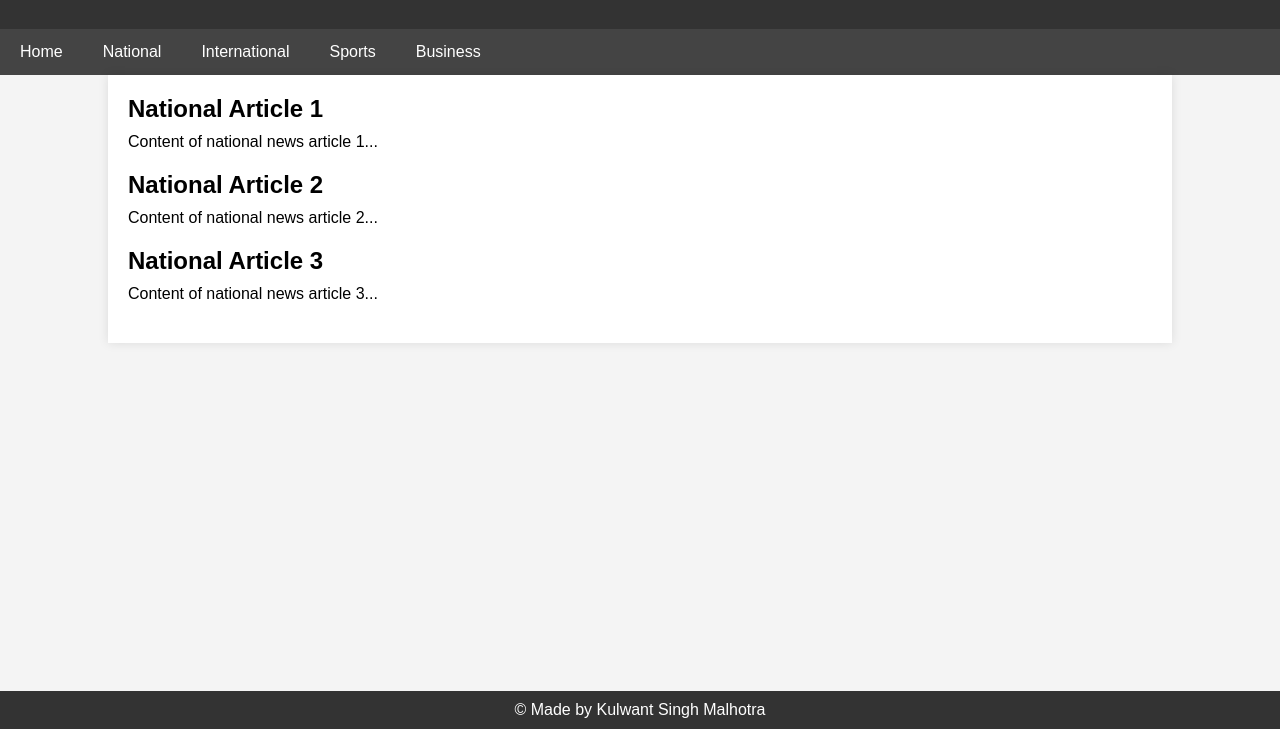
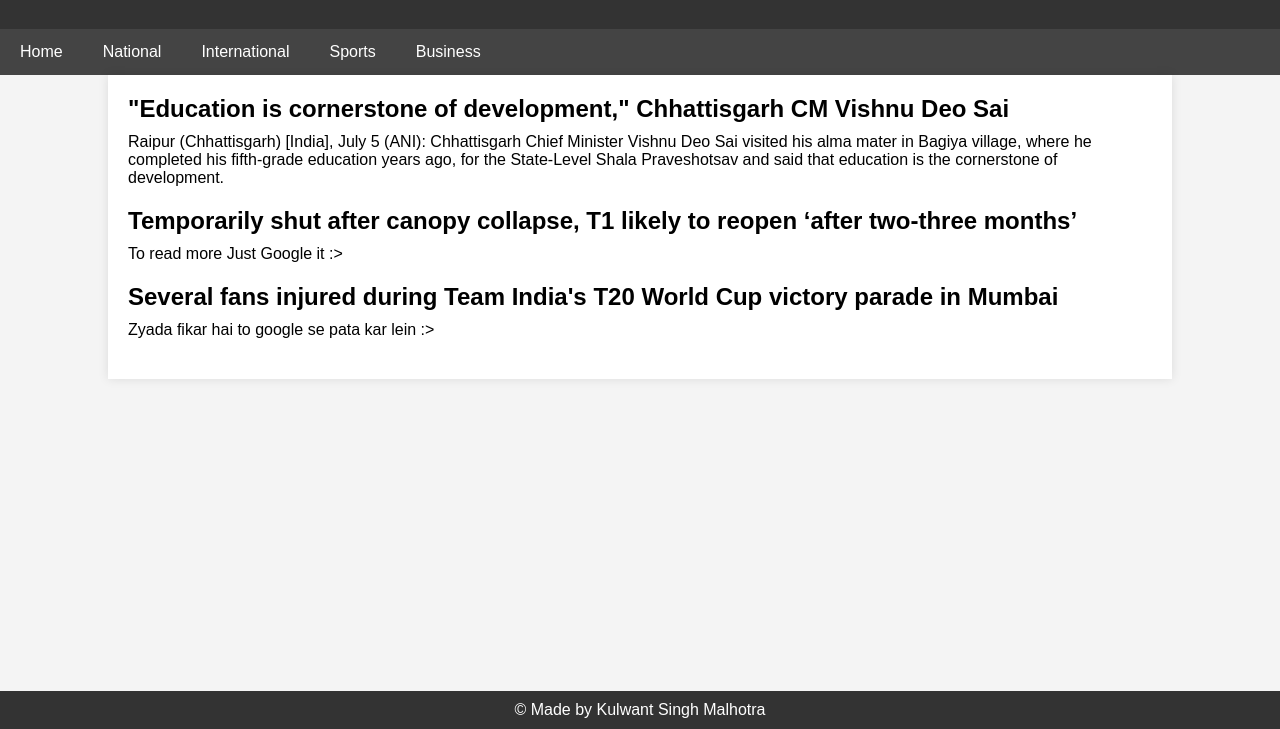
Before and after one commit to NanakKaGhar/News-Website-for-IGNOU-Journalism-Electronic-Media, a plain HTML site: page national.html in a window 1280 px wide. Shown: the part 71-800 px from the top of the page. Drawn offline with Linux system fonts and the light colour scheme.

Commit message:
Update national.html

```diff
--- a/national.html
+++ b/national.html
@@ -19,16 +19,16 @@
     </nav>
     <div class="container">
         <article>
-            <h2>National Article 1</h2>
-            <p>Content of national news article 1...</p>
+            <h2>"Education is cornerstone of development," Chhattisgarh CM Vishnu Deo Sai</h2>
+            <p>Raipur (Chhattisgarh) [India], July 5 (ANI): Chhattisgarh Chief Minister Vishnu Deo Sai visited his alma mater in Bagiya village, where he completed his fifth-grade education years ago, for the State-Level Shala Praveshotsav and said that education is the cornerstone of development.</p>
         </article>
         <article>
-            <h2>National Article 2</h2>
-            <p>Content of national news article 2...</p>
+            <h2>Temporarily shut after canopy collapse, T1 likely to reopen ‘after two-three months’</h2>
+            <p>To read more Just Google it :></p>
         </article>
         <article>
-            <h2>National Article 3</h2>
-            <p>Content of national news article 3...</p>
+            <h2>Several fans injured during Team India's T20 World Cup victory parade in Mumbai</h2>
+            <p>Zyada fikar hai to google se pata kar lein :></p>
         </article>
     </div>
     <footer>
```
